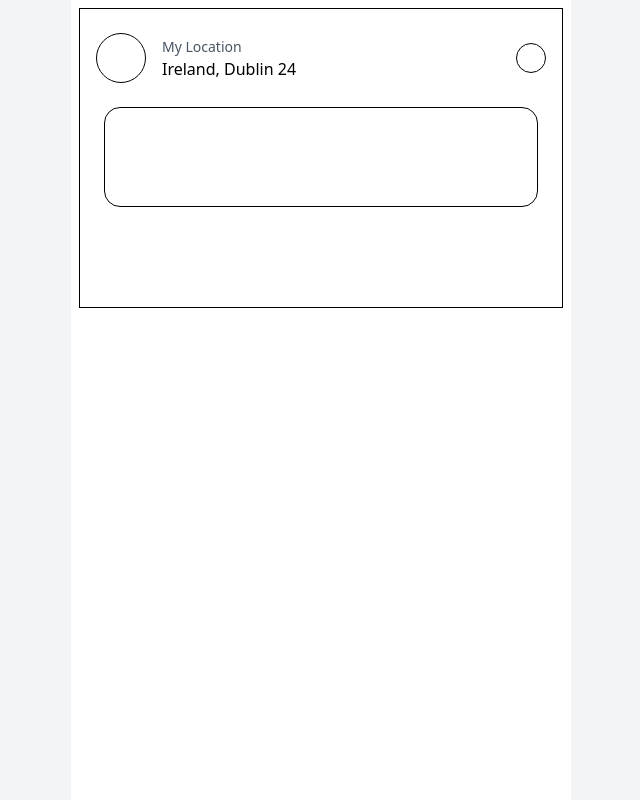
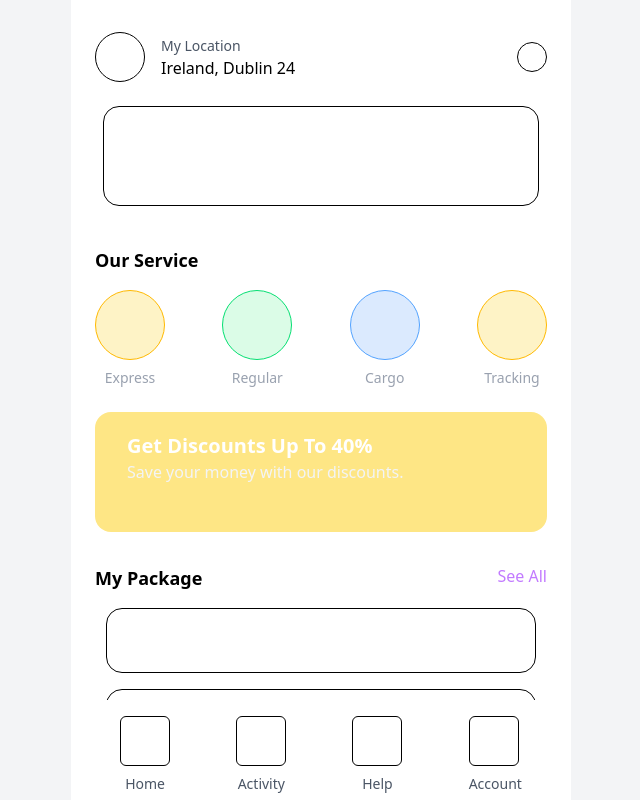
Before and after one commit to erayushs/new-assignment, a React (Vite) app: page /dashboard in a window 1280 px wide. Shown: the whole page, without its empty margins (319-959 px from the left). Built offline with nearby package versions, Linux system fonts and the light colour scheme.

Commit message:
full structure

```diff
--- a/src/pages/Dashboard.tsx
+++ b/src/pages/Dashboard.tsx
@@ -2,7 +2,27 @@ const Dashboard = () => {
   return (
     <div className="flex h-screen w-screen items-center justify-center bg-gray-100 overflow-hidden">
       <div className="lg:w-[500px] w-full bg-white p-2 h-full relative">
-        <div className="border h-[300px]">
+        <div className="w-full  h-[100px] fixed bottom-0 left-1/2 transform -translate-x-1/2 lg:w-[500px] bg-white">
+          <div className="flex p-4 justify-around">
+            <div className="">
+              <div className="w-[50px] h-[50px] border rounded-md"></div>
+              <p className="text-sm text-gray-600 text-center pt-2">Home</p>
+            </div>
+            <div className="">
+              <div className="w-[50px] h-[50px] border rounded-md"></div>
+              <p className="text-sm text-gray-600 text-center pt-2">Activity</p>
+            </div>
+            <div className="">
+              <div className="w-[50px] h-[50px] border rounded-md"></div>
+              <p className="text-sm text-gray-600 text-center pt-2">Help</p>
+            </div>
+            <div className="">
+              <div className="w-[50px] h-[50px] border rounded-md"></div>
+              <p className="text-sm text-gray-600 text-center pt-2">Account</p>
+            </div>
+          </div>
+        </div>
+        <div>
           <div className="mt-4 p-2 px-4 flex justify-between items-center">
             <div className="flex">
               <div className="w-[50px] h-[50px] border rounded-full"></div>
@@ -19,6 +39,55 @@ const Dashboard = () => {
 
           <div className="border w-[90%] rounded-2xl h-[100px] mx-auto mt-4"></div>
         </div>
+
+        <div className="mt-6 p-4">
+          <h3 className="text-lg font-bold">Our Service</h3>
+          <div className="flex justify-between mt-4">
+            <div className="flex flex-col items-center gap-2">
+              <div className="border border-amber-400 w-[70px] h-[70px] bg-amber-100 rounded-full"></div>
+              <p className="text-sm text-gray-400">Express</p>
+            </div>
+            <div className="flex flex-col items-center gap-2">
+              <div className="border border-green-400 w-[70px] h-[70px] bg-green-100 rounded-full"></div>
+              <p className="text-sm text-gray-400">Regular</p>
+            </div>
+            <div className="flex flex-col items-center gap-2">
+              <div className="border border-blue-400 w-[70px] h-[70px] bg-blue-100 rounded-full"></div>
+              <p className="text-sm text-gray-400">Cargo</p>
+            </div>
+            <div className="flex flex-col items-center gap-2">
+              <div className="border border-amber-400 w-[70px] h-[70px] bg-amber-100 rounded-full"></div>
+              <p className="text-sm text-gray-400">Tracking</p>
+            </div>
+          </div>
+
+          <div className="bg-amber-200 rounded-2xl h-[120px] mx-auto mt-6">
+            <div className="p-5 flex flex-col justify-center text-white pl-8">
+              <h2 className="text-xl text-white font-bold ">
+                Get Discounts Up To 40%
+              </h2>
+              <p className="text-md text-gray-100">
+                Save your money with our discounts.
+              </p>
+            </div>
+          </div>
+
+          <div className="mt-8">
+            <div className="flex justify-between">
+              <h3 className="text-lg font-bold">My Package</h3>
+              <h3 className="text-md text-purple-400 font-semi-bold cursor-pointer">
+                See All
+              </h3>
+            </div>
+
+            <div className="mt-4 flex flex-col gap-4">
+              <div className="w-[95%] border h-[65px] mx-auto rounded-2xl"></div>
+              <div className="w-[95%] border h-[65px] mx-auto rounded-2xl"></div>
+              <div className="w-[95%] border h-[65px] mx-auto rounded-2xl"></div>
+              <div className="w-[95%] border h-[65px] mx-auto rounded-2xl"></div>
+            </div>
+          </div>
+        </div>
       </div>
     </div>
   );
```
